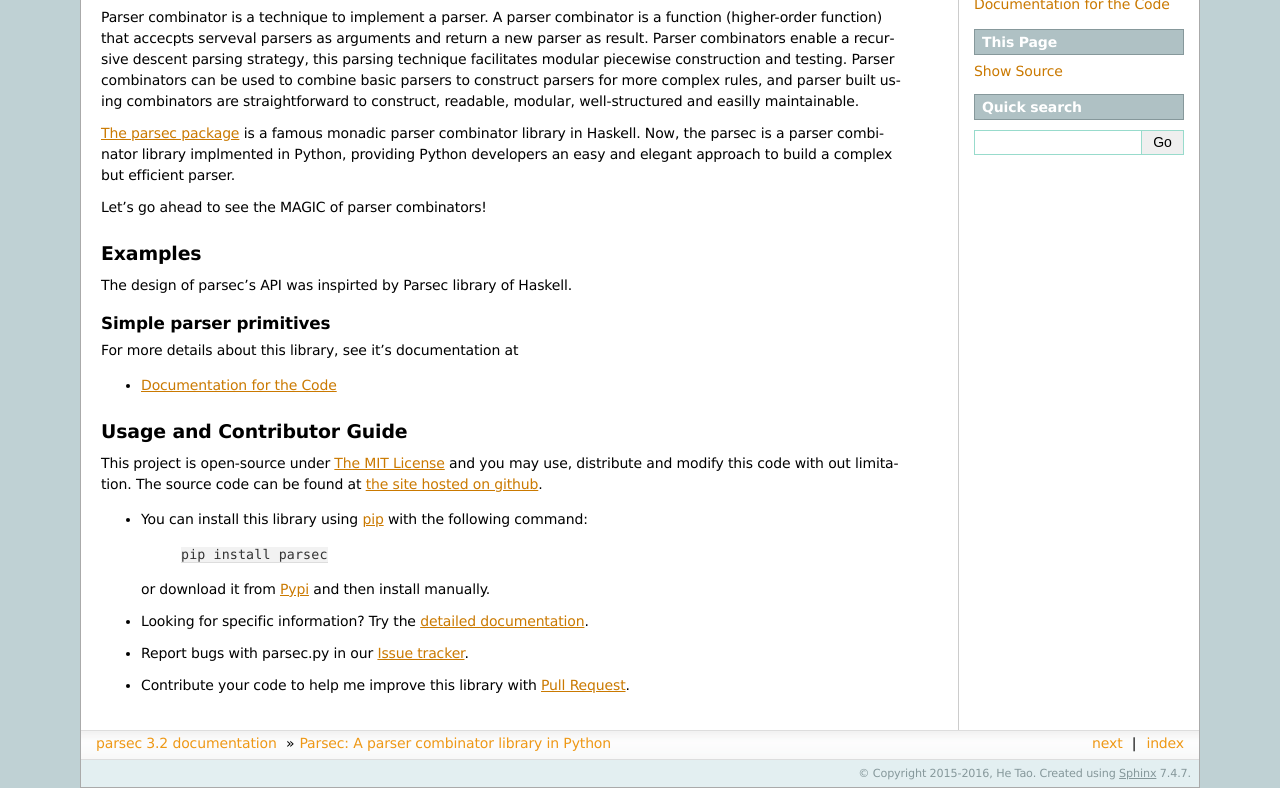
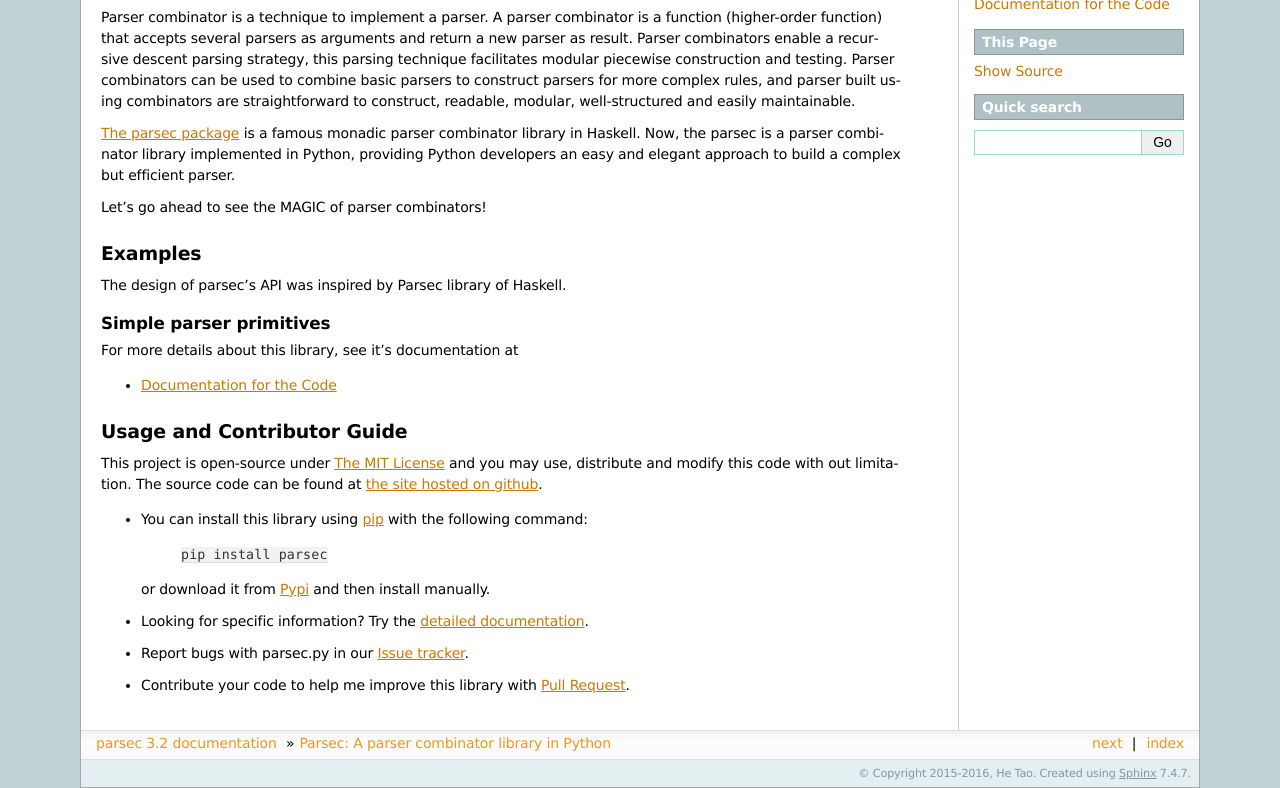
Before and after one commit to sighingnow/parsec.py, a Sphinx documentation site: the page built from doc/index.rst, in a window 1280 px wide, cut to the strip 269-1057 px from the top of the page. Built offline with Sphinx 7.4.7, drawn with Linux system fonts in a browser that asks for light colours.

Commit message:
Fix several typos

```diff
--- a/doc/index.rst
+++ b/doc/index.rst
@@ -5,7 +5,7 @@
 .. meta::
    :http-equiv=Content-Type: text/html; charset=utf-8
    :keywords: python, parser, combinator
-   :description lang=en: A univeral Python parser combinator library inspirted by Parsec library of Haskell.
+   :description lang=en: A universal Python parser combinator library inspired by Parsec library of Haskell.
 
 Parsec: A parser combinator library in Python
 *********************************************
@@ -19,13 +19,13 @@
     :noindex:
 
 Parser combinator is a technique to implement a parser. A parser combinator is a function (higher-order function)
-that accecpts serveval parsers as arguments and return a new parser as result. Parser combinators enable a recursive
+that accepts several parsers as arguments and return a new parser as result. Parser combinators enable a recursive
 descent parsing strategy, this parsing technique facilitates modular piecewise construction and testing. Parser
 combinators can be used to combine basic parsers to construct parsers for more complex rules, and parser built
-using combinators are straightforward to construct, readable, modular, well-structured and easilly maintainable.
+using combinators are straightforward to construct, readable, modular, well-structured and easily maintainable.
 
 `The parsec package <https://hackage.haskell.org/package/parsec>`_ is a famous monadic parser combinator library
-in Haskell. Now, the parsec is a parser combinator library implmented in Python, providing Python developers an
+in Haskell. Now, the parsec is a parser combinator library implemented in Python, providing Python developers an
 easy and elegant approach to build a complex but efficient parser.
 
 Let's go ahead to see the MAGIC of parser combinators!
@@ -33,7 +33,7 @@
 Examples
 ========
 
-The design of parsec's API was inspirted by Parsec library of Haskell.
+The design of parsec's API was inspired by Parsec library of Haskell.
 
 Simple parser primitives
 -------------------------
```
